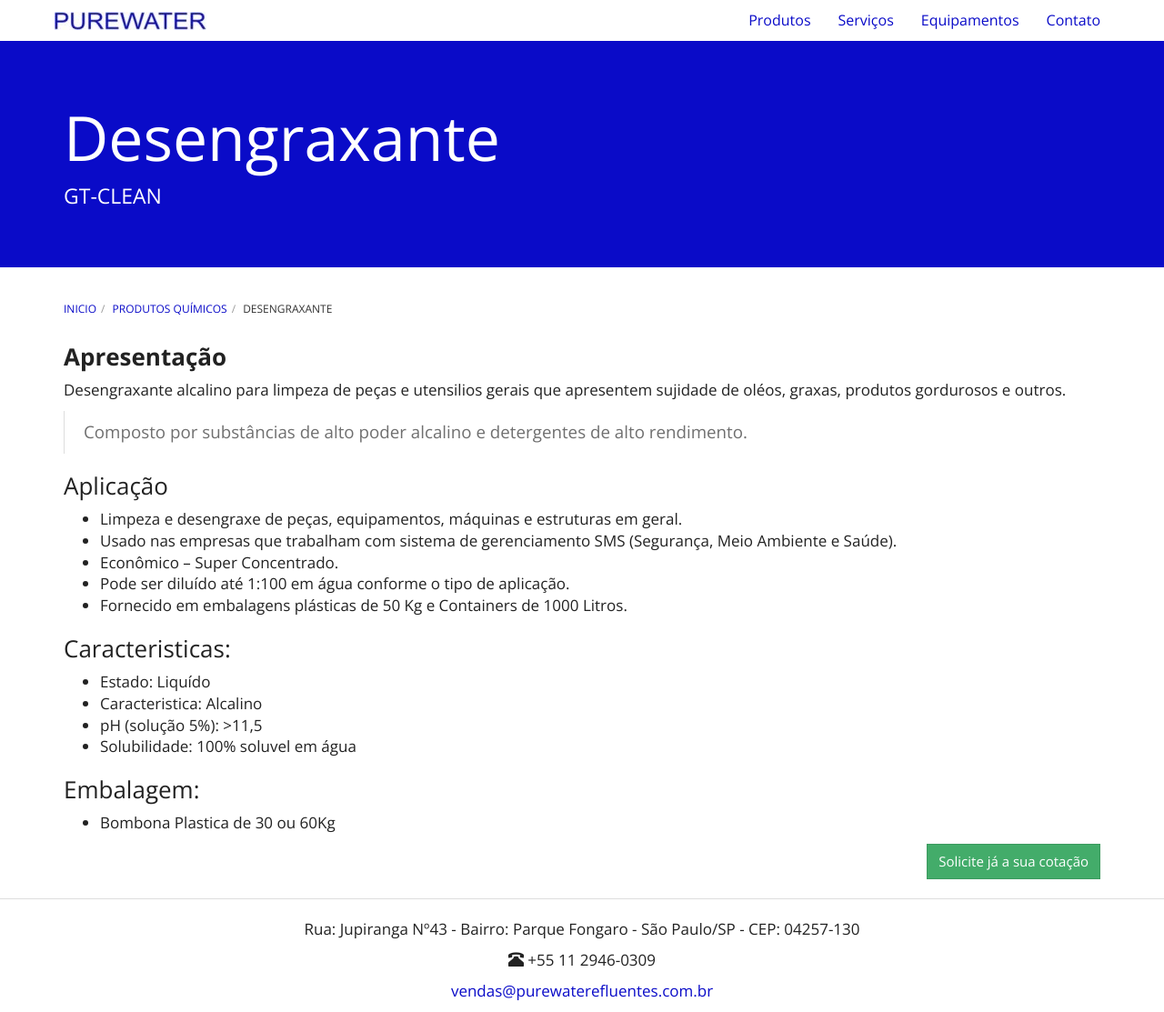
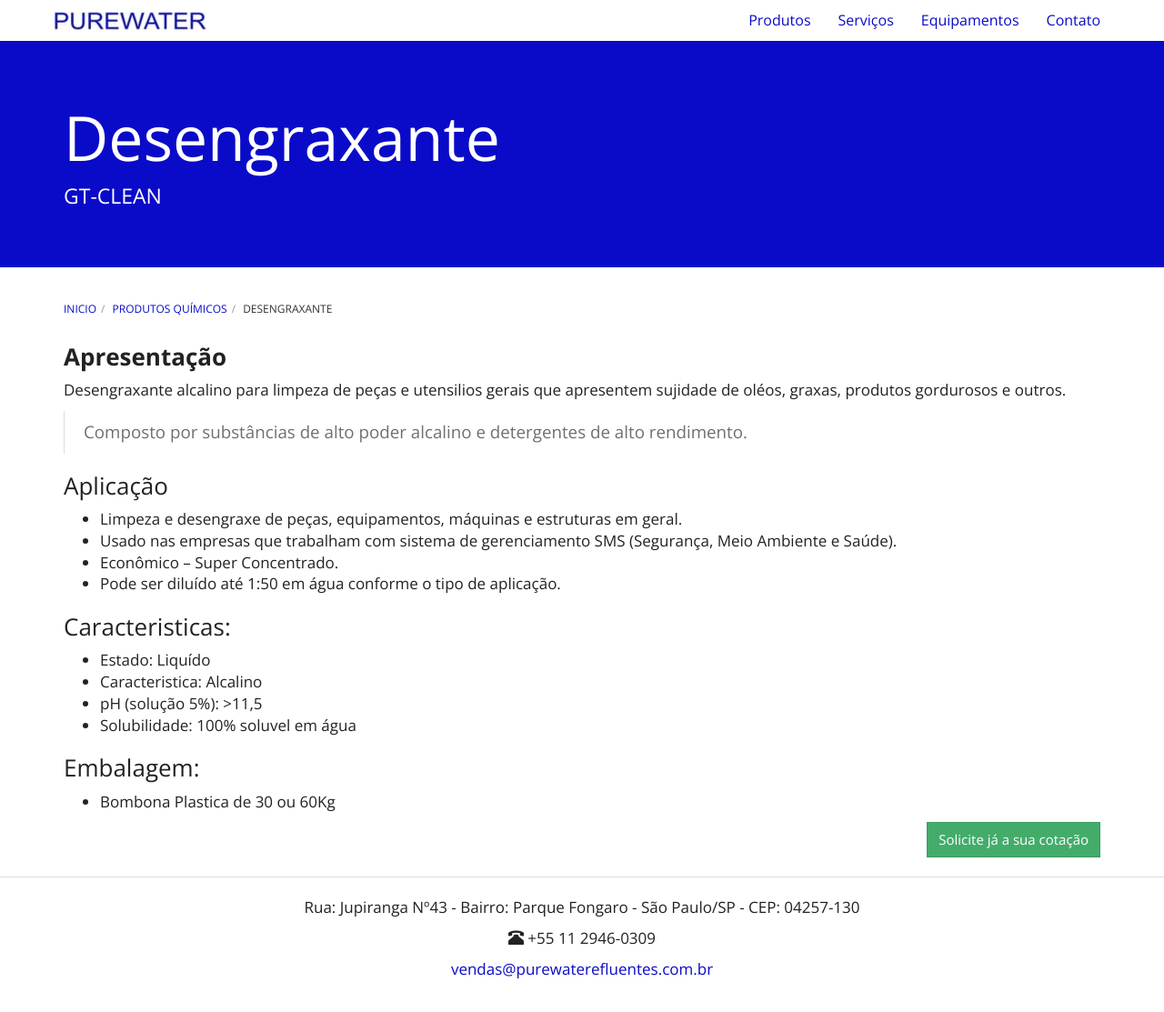
Before and after one commit to purewaterefluentes/purewaterefluentes.github.io, a Jekyll site: the page built from produtos/desengraxante.md, in a window 1280 px wide and 1113 px high. Shown: the whole window at 91% size. Built offline with Jekyll 4.4.1, drawn with Linux system fonts in a browser that asks for light colours; nearby versions of some CDN libraries; library files that are not in the unit come from our copies.

Commit message:
Update desengraxante.md

```diff
--- a/produtos/desengraxante.md
+++ b/produtos/desengraxante.md
@@ -16,8 +16,7 @@
 - Limpeza e desengraxe de peças, equipamentos, máquinas e estruturas em geral.
 - Usado nas empresas que trabalham com sistema de gerenciamento SMS (Segurança, Meio Ambiente e Saúde).
 - Econômico – Super Concentrado.
-- Pode ser diluído até 1:100 em água conforme o tipo de aplicação.
-- Fornecido em embalagens plásticas de 50 Kg e Containers de 1000 Litros.
+- Pode ser diluído até 1:50 em água conforme o tipo de aplicação.
 
 ### Caracteristicas:
 
```
